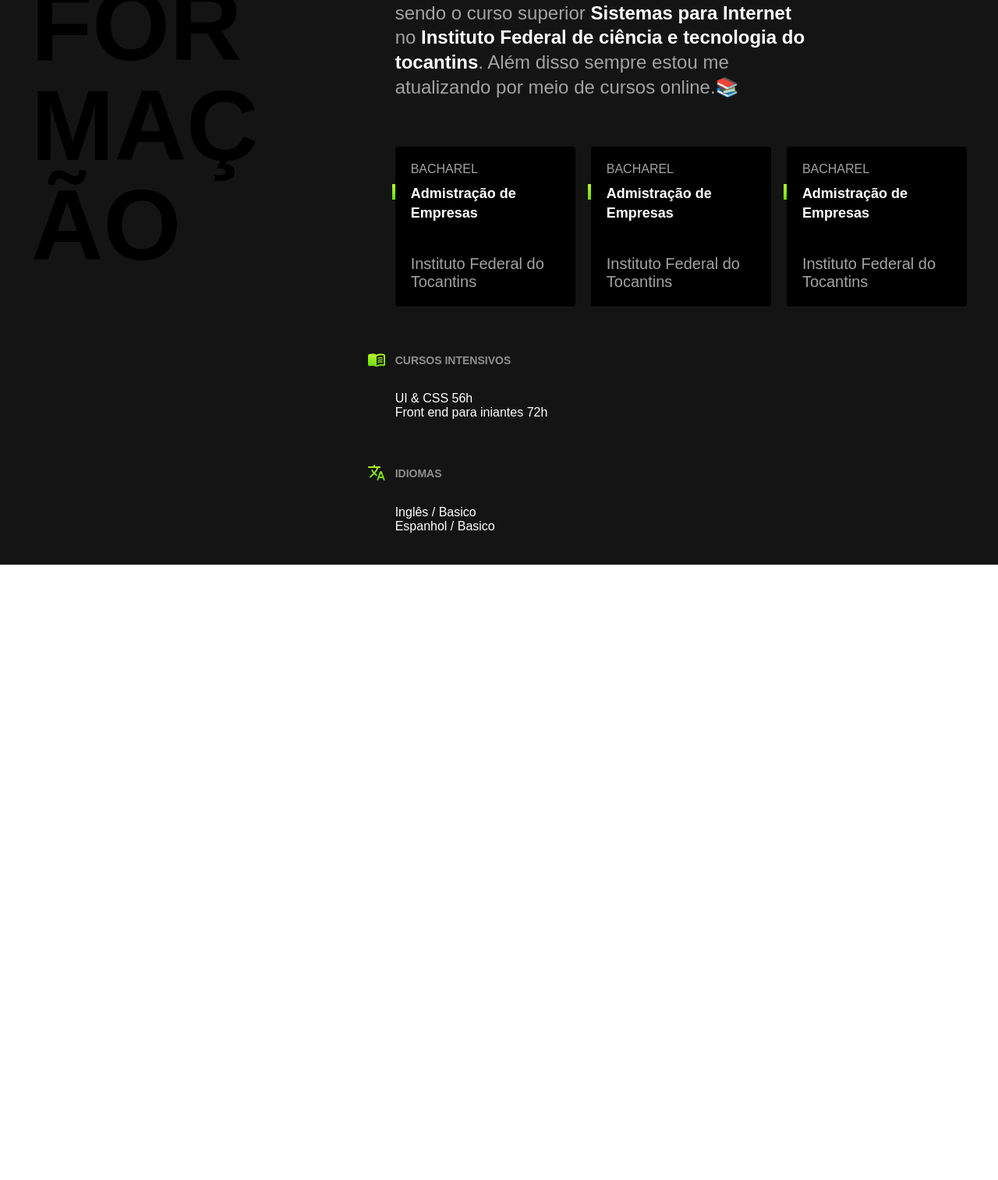
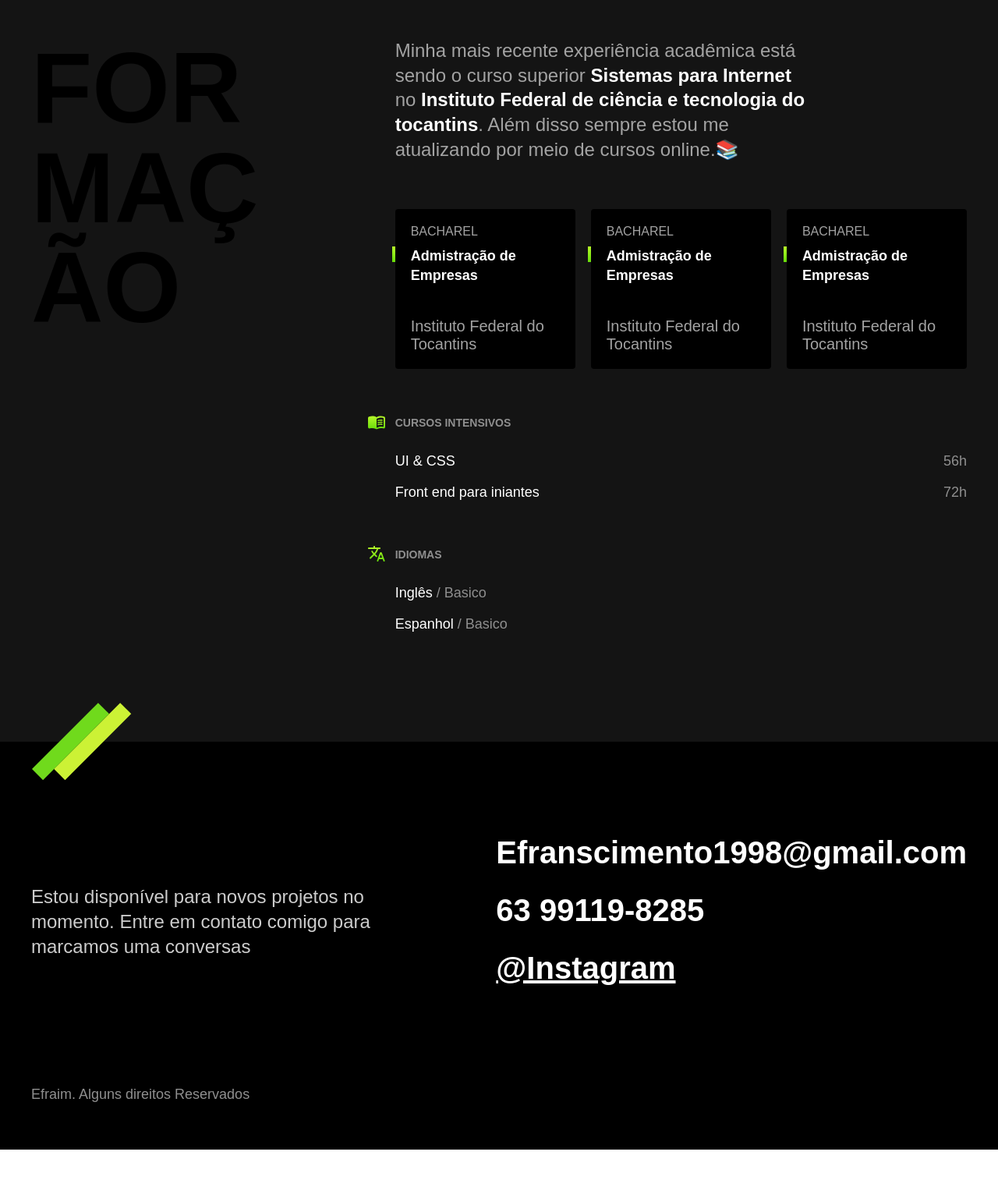
Before and after one commit to Efrasnn/PortifolioEfraim, a plain HTML site: page index.html in a window 1280 px wide. Shown: the part 1437-2950 px from the top of the page at 78% size. After the commit the page ends 2911 px from the top, so only its background shows below. Drawn offline with Linux system fonts and the light colour scheme.

Commit message:
"nova atualização"

```diff
--- a/Global.css
+++ b/Global.css
@@ -2,7 +2,6 @@ body{
   margin: 0px;
   font-family: Arial, sans-serif;
   color: #141414;
-  margin-bottom: 1000px;
 }
 
 h1,
@@ -30,3 +29,11 @@ img{
   line-height: 1;
   text-transform: uppercase;
 }
+
+@media (max-width: 800px){
+  .subtitulo{
+    font-size: 3rem;
+    text-transform: capitalize;
+    max-width: initial !important;
+  }
+}
--- /dev/null
+++ b/footer.css
@@ -0,0 +1,49 @@
+footer{
+  background-color: #000;
+
+}
+
+.footer-container{
+  max-width: 1200px;
+  padding: 120px 20px 60px 20px;
+  margin: 0 auto;
+  display: grid;
+  grid-template-columns: 1fr 1fr;
+  gap :100px ;
+  align-items: center;
+}
+
+
+.footer-texto{
+  font-size:1.5rem;
+  line-height: 1.33;
+  color:#cccccc ;
+}
+
+.footer-contato li{
+  font-weight: bold;
+  font-size: 2.5rem;
+  line-height: 1.1;
+  color: #ffffffff;
+  margin-bottom: 30px;
+}
+
+.footer-contato li a{
+  color: #ffffffff;
+}
+
+.footer-copy{
+  font-size: 1.125rem;
+  color: #8f8f8f;
+  grid-template-columns: 1 / -1;
+}
+
+@media(max-width:800px) {
+  .footer-container{
+    grid-template-columns: 1fr;
+    gap:20px
+  }
+  .footer-contato{
+    font-size: 1.5rem;
+  }
+}
--- a/formacao.css
+++ b/formacao.css
@@ -5,15 +5,29 @@
 
 .formacao-container{
   max-width: 1200px;
-  padding: 40px 20px ;
+  padding: 120px 20px ;
   margin: 0 auto;
   display: grid;
   grid-template-columns: 1fr 2fr;
   gap :100px ;
+  position: relative;
+}
+
+.formacao-container::after{
+  content: '';
+  display: block;
+  width: 130px;
+  height: 100px;
+  background: url(./img/detalhe.svg) no-repeat center;
+  position: absolute;
+  bottom: -50px;
+  left: 20px;
 }
 
 .formacao .subtitulo{
   color: #000000;
+  max-width: 5ch;
+
 }
 
 .formacao-texto{
@@ -23,6 +37,7 @@
   margin-bottom: 60px;
   color: #a3a3a3;
 }
+
 
 .formacao-texto strong {
 color: #ffffff;
@@ -107,3 +122,39 @@ color: #ffffff;
 .idiomas h3::before{
   background: url(./img/idiomas.svg)  no-repeat center center;
 }
+
+.formacao-extra li{
+  font-size: 1.125rem;
+  line-height: 1.1;
+  margin-bottom: 20px;
+}
+
+.formacao-extra span{
+color: #8f8f8f;
+}
+
+.cursos li{
+  display: flex;
+  justify-content: space-between;
+}
+
+
+@media(max-width: 800px){
+  .formacao-container{
+    grid-template-columns:1fr ;
+    padding: 60px 20px;
+    gap: 40px;
+
+  }
+  .formacao .subtitulo{
+    color:#ffffff;
+    font-size: 2rem;
+  }
+  .formacao-texto{
+    font-size: 1.25rem;
+  }
+  .formacao-extra h3::before{
+    position: initial;
+    margin-bottom: 10px;
+    }
+}
--- a/index.html
+++ b/index.html
@@ -133,5 +133,18 @@
    </div>
   </section>
 
+  <footer class="footer" id="contato">
+   <div class="footer-container">
+     <p class="footer-texto">
+      Estou disponível para novos projetos no momento. Entre em contato comigo para marcamos uma conversas
+     </p>
+     <ul class="footer-contato">
+      <li>Efranscimento1998@gmail.com</li>
+      <li>63 99119-8285</li>
+      <li><a href="">@Instagram<a></li>
+     </ul>
+     <p class="footer-copy">Efraim. Alguns direitos Reservados</p>
+   </div>
+  </footer>
 </body>
 </html>
--- a/style.css
+++ b/style.css
@@ -3,3 +3,4 @@
 @import url(./Introducao.css);
 @import url(./Experiencia.css);
 @import url(./formacao.css);
+@import url(./footer.css);
```
